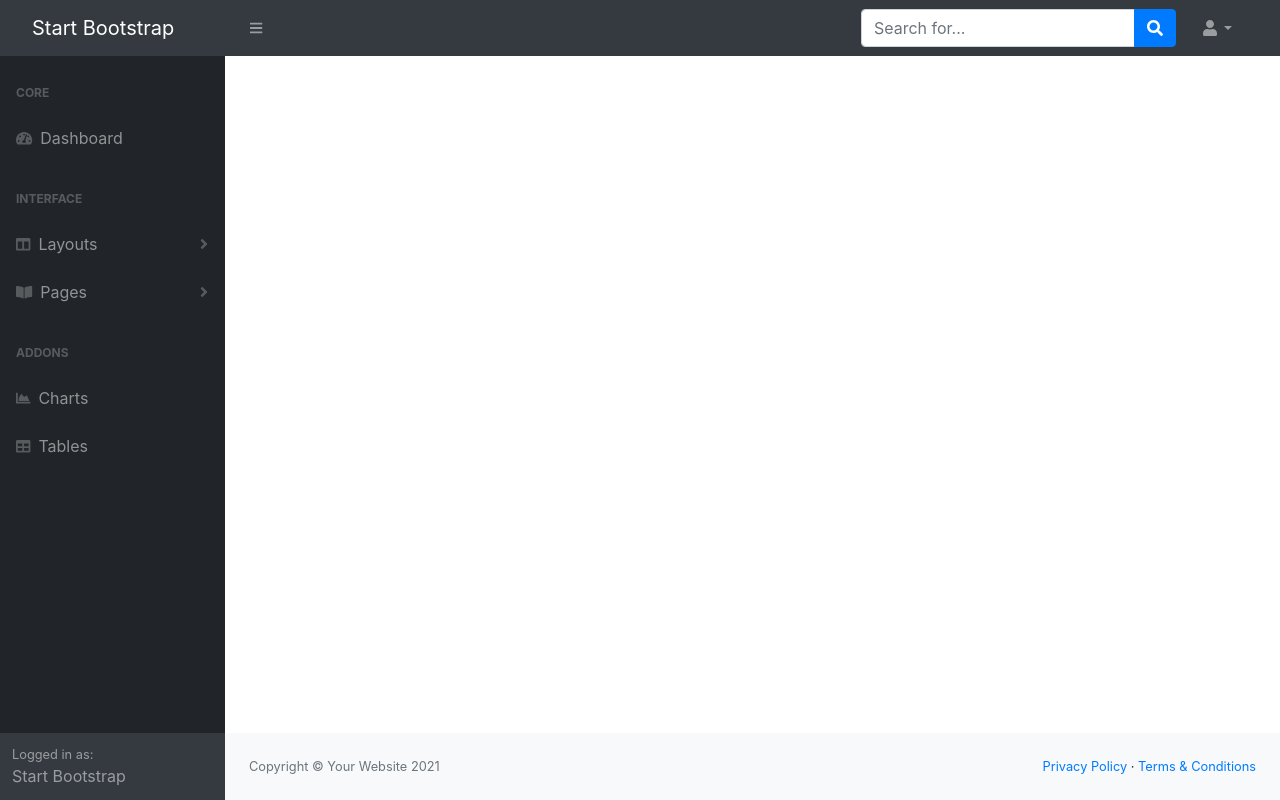
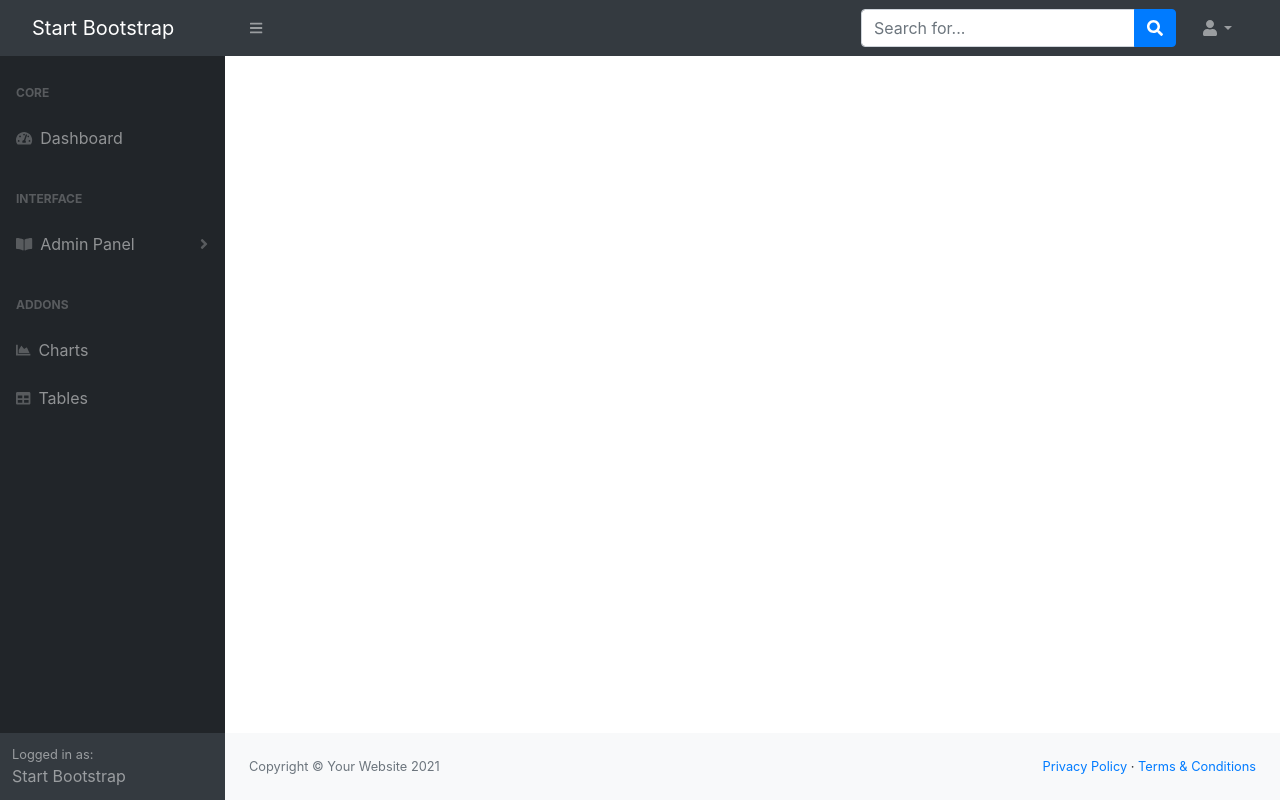
Before and after one commit to JoshuaSchlichting/sweng894-capstone, a Flask app: page / in a window 1280 px wide. Run offline with Flask 2, Linux system fonts and the light colour scheme; some libraries are stand-ins or nearby versions.

Commit message:
added admin panel

```diff
--- a/vote_system/app/presentation/templates/main.html.jinja
+++ b/vote_system/app/presentation/templates/main.html.jinja
@@ -49,20 +49,9 @@
                                 Dashboard
                             </a>
                             <div class="sb-sidenav-menu-heading">Interface</div>
-                            <a class="nav-link collapsed" href="#" data-bs-toggle="collapse" data-bs-target="#collapseLayouts" aria-expanded="false" aria-controls="collapseLayouts">
-                                <div class="sb-nav-link-icon"><i class="fas fa-columns"></i></div>
-                                Layouts
-                                <div class="sb-sidenav-collapse-arrow"><i class="fas fa-angle-down"></i></div>
-                            </a>
-                            <div class="collapse" id="collapseLayouts" aria-labelledby="headingOne" data-bs-parent="#sidenavAccordion">
-                                <nav class="sb-sidenav-menu-nested nav">
-                                    <a class="nav-link" href="layout-static.html">Static Navigation</a>
-                                    <a class="nav-link" href="layout-sidenav-light.html">Light Sidenav</a>
-                                </nav>
-                            </div>
-                            <a class="nav-link collapsed" href="#" data-bs-toggle="collapse" data-bs-target="#collapsePages" aria-expanded="false" aria-controls="collapsePages">
+                            <a id="adminPanelBtn" class="nav-link collapsed" href="#" data-bs-toggle="collapse" data-bs-target="#collapsePages" aria-expanded="false" aria-controls="collapsePages">
                                 <div class="sb-nav-link-icon"><i class="fas fa-book-open"></i></div>
-                                Pages
+                                Admin Panel
                                 <div class="sb-sidenav-collapse-arrow"><i class="fas fa-angle-down"></i></div>
                             </a>
                             <div class="collapse" id="collapsePages" aria-labelledby="headingTwo" data-bs-parent="#sidenavAccordion">
@@ -132,7 +121,6 @@
 			  crossorigin="anonymous">
         </script>
         <script src="{{ url_for('static', filename='js/scripts.js') }}"></script>
-
         {% block javascript %}
         {% endblock %}
     </body>
```
